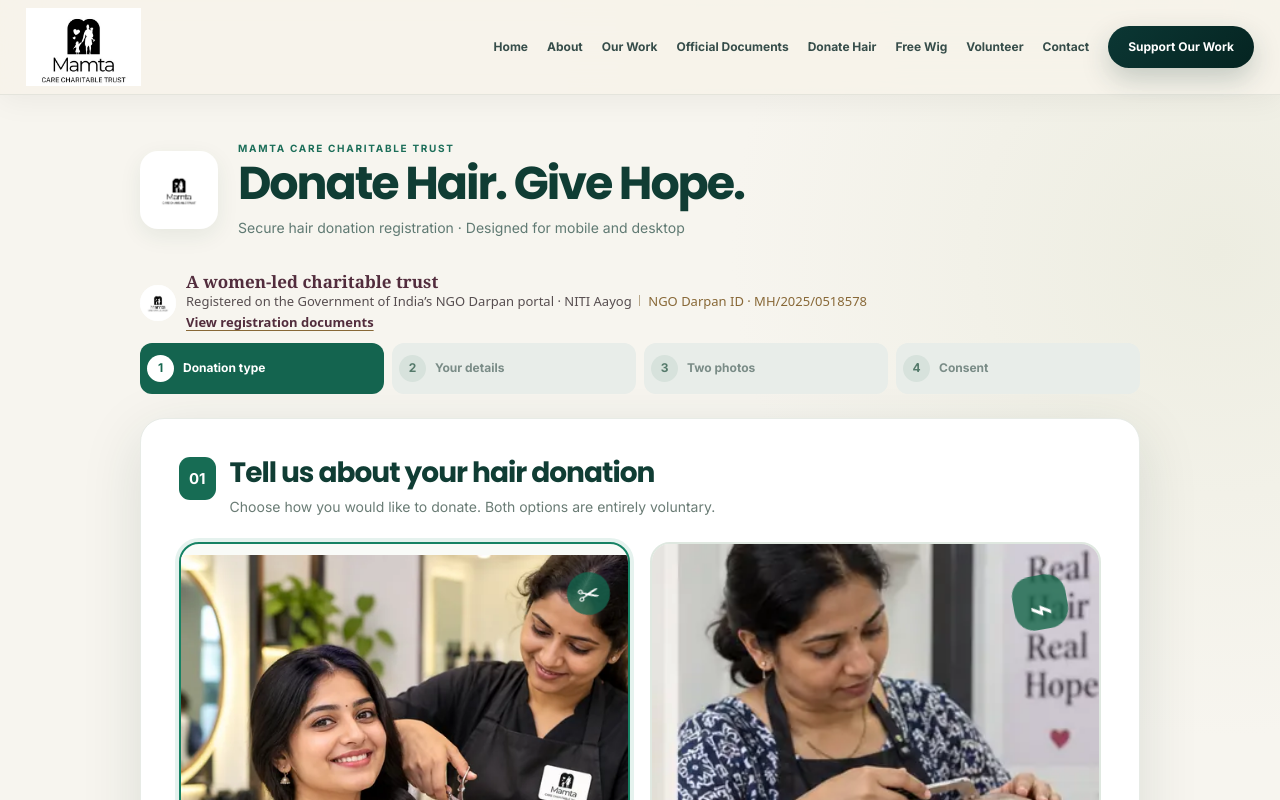
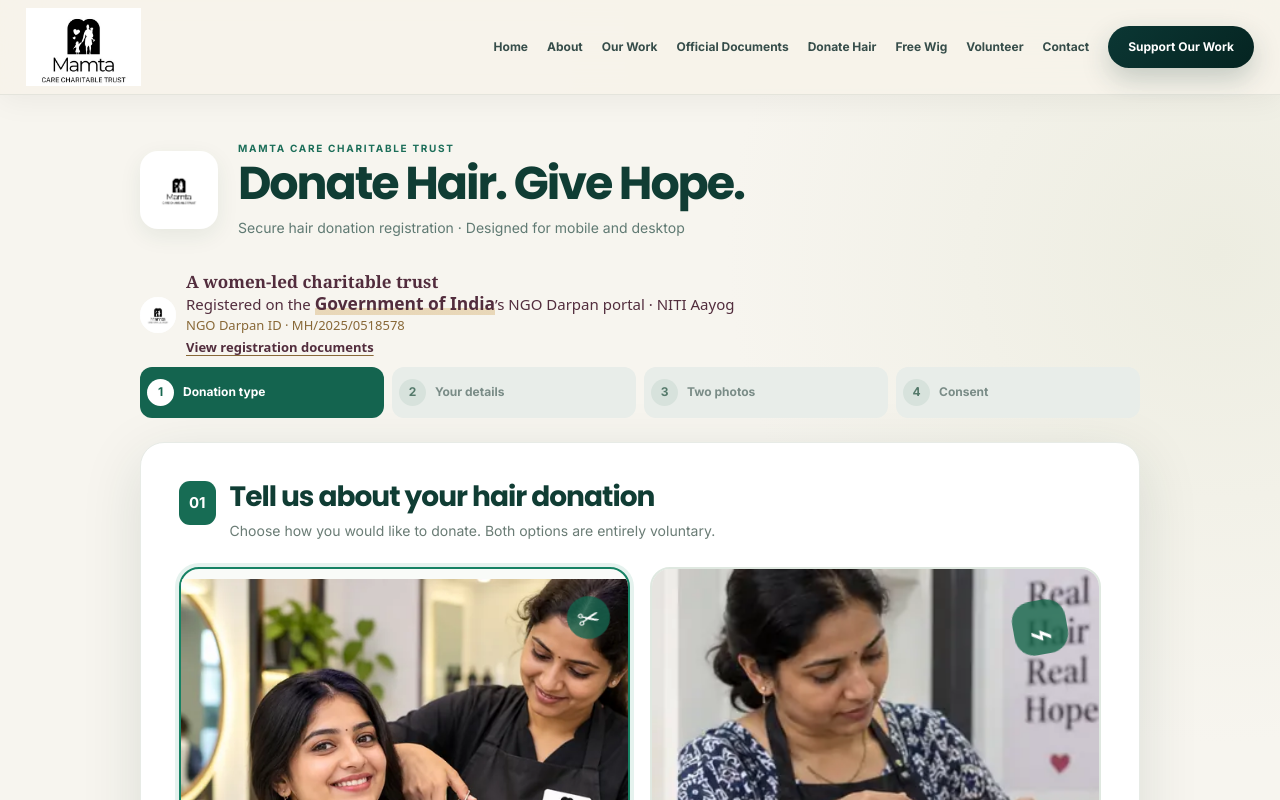
Before and after one commit to mamtacarecharitabletrust/mamta-care-website, a React (Vite) app: page /hair-registration in a window 1280 px wide. Shown: the top 800 px of the page. Built offline with nearby package versions, Linux system fonts and the light colour scheme.

Commit message:
Emphasize Government of India within NGO Darpan registration line

```diff
--- a/src/TrustNotice.jsx
+++ b/src/TrustNotice.jsx
@@ -7,7 +7,7 @@ export default function TrustNotice() {
       <img className="mc-trust-mark" src="/courier/trust-logo.webp" alt="Mamta Care Charitable Trust" width="58" height="58" />
       <div className="mc-trust-copy">
         <strong className="mc-trust-title">A women-led charitable trust</strong>
-        <span className="mc-trust-detail">Registered on the Government of India’s NGO Darpan portal · NITI Aayog</span>
+        <span className="mc-trust-detail">Registered on the <strong>Government of India</strong>’s NGO Darpan portal · NITI Aayog</span>
         <span className="mc-trust-id">NGO Darpan ID · MH/2025/0518578</span>
       </div>
       <a className="mc-trust-proof" href="/official-documents">View registration documents</a>
--- a/src/styles/trust-notice.css
+++ b/src/styles/trust-notice.css
@@ -14,3 +14,8 @@
 .mc-trust-notice .mc-trust-proof:focus-visible{outline:2px solid currentColor;outline-offset:2px}
 .cinematic-hero .mc-trust-notice{--trust-ink:#fff8e7;--trust-secondary:#fff8ee;--trust-accent:#f2daa4;max-width:660px;text-shadow:0 1px 4px #161710}
 @media(max-width:540px){.mc-trust-notice{grid-template-columns:30px minmax(0,1fr);gap:0 8px}.mc-trust-notice .mc-trust-mark{width:30px;height:30px;align-self:start}.mc-trust-notice .mc-trust-id{display:block}.mc-trust-notice .mc-trust-id::before{display:none}}
+
+.mc-trust-notice .mc-trust-detail{display:block;font-size:15px;line-height:1.55;color:var(--trust-ink)}
+.mc-trust-notice .mc-trust-detail strong{display:inline;font:800 1.16em/1.3 system-ui,sans-serif;color:inherit;background:linear-gradient(transparent 70%,#cc9c4b55 70%);box-decoration-break:clone;-webkit-box-decoration-break:clone}
+.cinematic-hero .mc-trust-notice .mc-trust-detail strong{color:#ffe0a3}
+.mc-trust-notice .mc-trust-id::before{display:none}
```
Also changed, not shown: workers/hair-courier-pages.js (+7 -2 lines).
